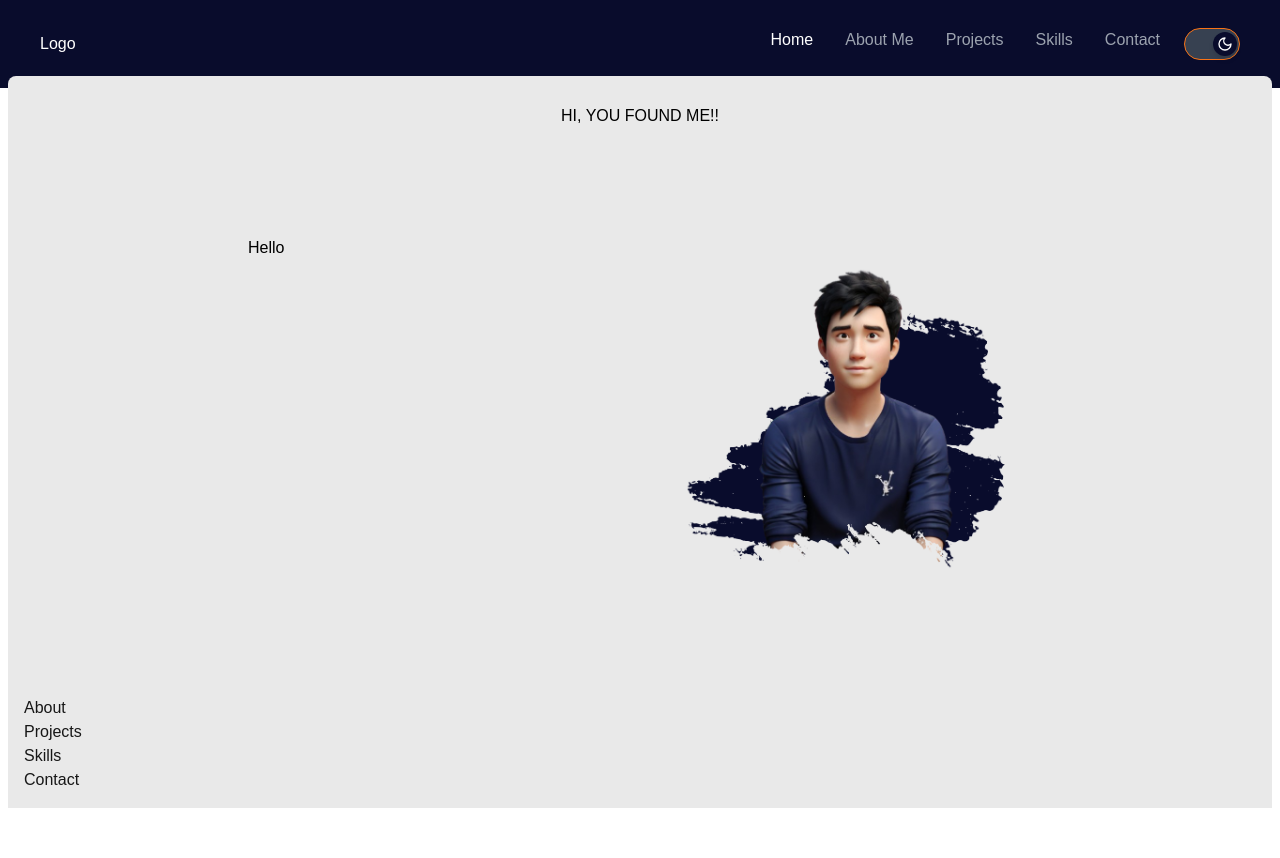
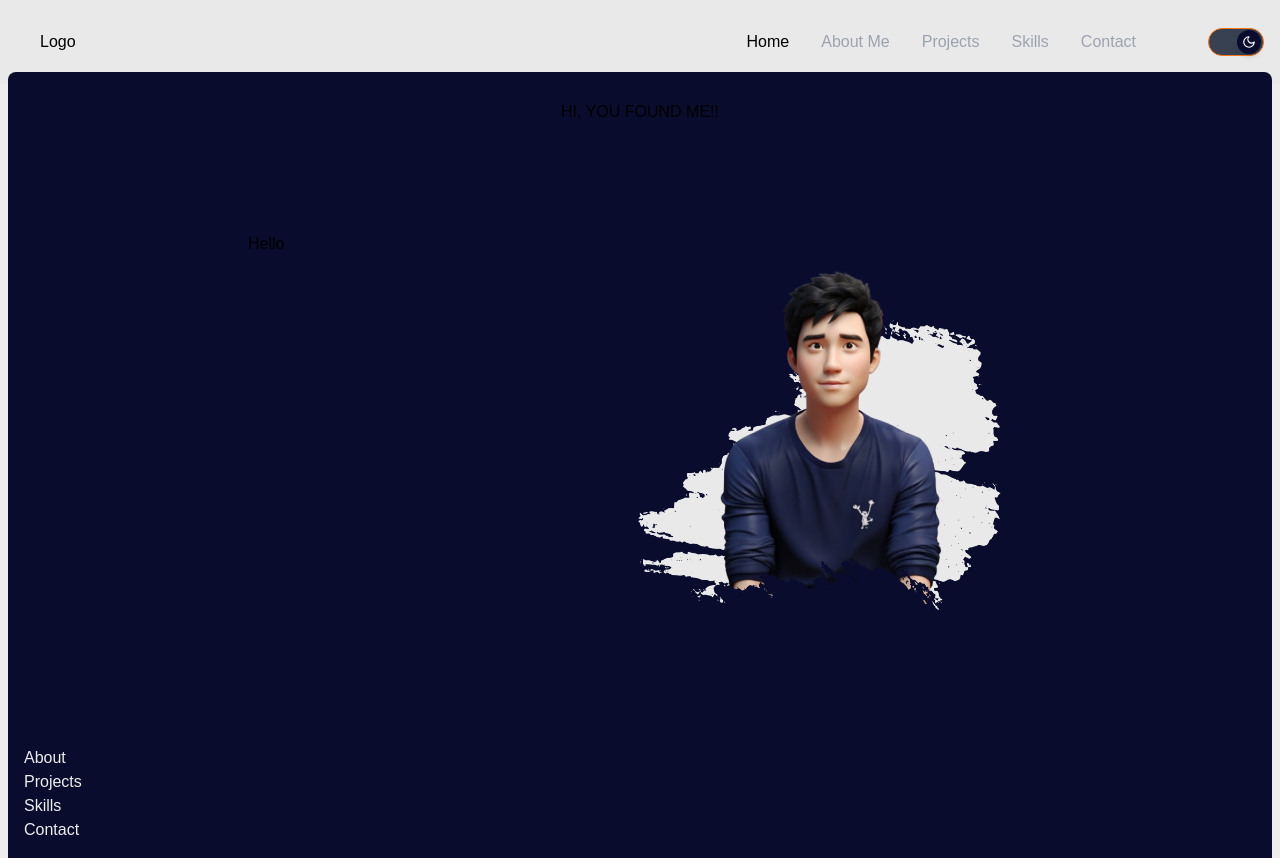
Before and after one commit to Imamhari/portfolio, a Next.js app: page / in a window 1280 px wide. Both pictures are taken after a click on the button 1212 px from the left and 44 px from the top of the page. Before the commit the page ends 808 px from the top, so only its background shows below. Built offline with nearby package versions, Linux system fonts and the light colour scheme.

Commit message:
add darkmode to bg

```diff
--- a/src/app/components/DarkModeToggle.tsx
+++ b/src/app/components/DarkModeToggle.tsx
@@ -9,14 +9,14 @@ export default function DarkModeToggle() {
   return (
     <button
       onClick={toggleDarkMode}
-      className="relative w-14 h-8 bg-white dark:bg-gray-700 rounded-full flex items-center px-1 transition-all border border-orange-500"
+      className="relative w-14 h-7 bg-white dark:bg-gray-700 rounded-full flex items-center px-1 transition-all border border-orange-500"
     >
       <div
         className={`w-6 h-6 flex items-center justify-center bg-[#e9e9e9] text-orange-600 dark:bg-[#090c2c] dark:text-white rounded-full shadow-md transform transition-all ${
           isDarkMode ? "translate-x-6" : "translate-x-0"
         }`}
       >
-        {isDarkMode ? <Moon size={16} /> : <Sun size={16} />}
+        {isDarkMode ? <Moon size={14} /> : <Sun size={14} />}
       </div>
     </button>
   );
--- a/src/app/components/Navbar.tsx
+++ b/src/app/components/Navbar.tsx
@@ -14,10 +14,11 @@ function Navbar() {
   ];
 
   return (
-    <nav className="sticky p-4 text-white w-full top-0 bg-[#090c2c]">
-      <div className="container mx-auto flex justify-between items-center py-3 px-6">
+    <nav className="sticky p-4 text-white dark:text-black w-full top-0 bg-[#090c2c] dark:bg-[#e9e9e9]">
+      <div className="container ml-auto mr-7 flex justify-between items-center py-3 pl-6">
         <div>Logo</div>
         {/* Navigation */}
+        <div className="flex items-center gap-16">
         <ul className="flex space-x-4">
           {navItems.map((item) => (
             <li key={item.name}>
@@ -25,7 +26,7 @@ function Navbar() {
                 href={item.name}
                 className={`relative px-2 transition duration-300 ${
                   pathname === item.path
-                    ? "text-white"
+                    ? "text-white dark:text-black"
                     : "text-gray-400 hover:text-white"
                 }`}
               >
@@ -37,10 +38,11 @@ function Navbar() {
             </li>
           ))}
 
-          <DarkModeToggle />
         </ul>
+        <DarkModeToggle />
+        </div>
       </div>
-      <div className="absolute bottom-0 left-1/2 transform -translate-x-1/2 w-[calc(100%-1rem)] h-3 bg-[#e9e9e9] rounded-t-lg"></div>
+      <div className="absolute bottom-0 left-1/2 transform -translate-x-1/2 w-[calc(100%-1rem)] h-3 bg-[#e9e9e9] dark:bg-[#090c2c] rounded-t-lg"></div>
     </nav>
   );
 }
--- a/src/app/components/ProfilePicture.tsx
+++ b/src/app/components/ProfilePicture.tsx
@@ -7,20 +7,20 @@ function ProfilePicture() {
       {/* gambar default */}
       <Image
         src="/profile-light.png"
-        width={350}
+        width={400}
         height={300}
         alt="profile picture"
         priority
-        // className="block dark:hidden"
+        className="block dark:hidden"
       />
-      {/* <Image
+      <Image
         src="/profile-dark.png"
-        width={300}
+        width={400}
         height={300}
         alt="profile picture"
         priority
         className="hidden dark:block"
-      /> */}
+      />
     </div>
   )
 }
--- a/src/app/globals.css
+++ b/src/app/globals.css
@@ -2,31 +2,38 @@
 @tailwind components;
 @tailwind utilities;
 
+/* Default Theme (Light Mode) */
 :root {
-  --background: #ffffff;
+  --background: #090c2c;
   --foreground: #171717;
 }
 
-@media (prefers-color-scheme: dark) {
-  :root {
-    --background: #090c2c;
-    --foreground: #ededed;
-  }
+/* Dark Mode (Menggunakan Class 'dark') */
+.dark {
+  --background: #ededed;
+  --foreground: #ededed;
 }
 
 body {
   color: var(--foreground);
-  background: var(--background);
+  background-color: var(--background);
   font-family: Arial, Helvetica, sans-serif;
+  transition: background-color 0.3s ease, color 0.3s ease;
 }
 
-
+/* Navbar dengan Clip-Path */
 .clip-navbar {
   clip-path: ellipse(80% 100% at 50% 100%);
 }
 
+/* Efek Bayangan untuk Foto Profil */
 .shadow-profile {
-  box-shadow: 0px 0px 9px 12px rgba(0,0,0,0.24);
--webkit-box-shadow: 0px 0px 9px 12px rgba(0,0,0,0.24);
--moz-box-shadow: 0px 0px 9px 12px rgba(0,0,0,0.24);
+  box-shadow: 0px 0px 9px 12px rgba(0, 0, 0, 0.24);
+  -webkit-box-shadow: 0px 0px 9px 12px rgba(0, 0, 0, 0.24);
+  -moz-box-shadow: 0px 0px 9px 12px rgba(0, 0, 0, 0.24);
 }
+
+/* Efek Transisi Smooth */
+.dark-mode-transition {
+  transition: all 0.3s ease-in-out;
+}
--- a/src/app/page.tsx
+++ b/src/app/page.tsx
@@ -12,7 +12,7 @@ export default function Page() {
   return (
     <main>
       <Navbar/>
-      <div className=" bg-[#e9e9e9] mx-2  p-4">
+      <div className=" bg-[#e9e9e9] dark:bg-[#090c2c] mx-2  p-4">
       <Home/>
       <About/>
       <Projects/>
```
